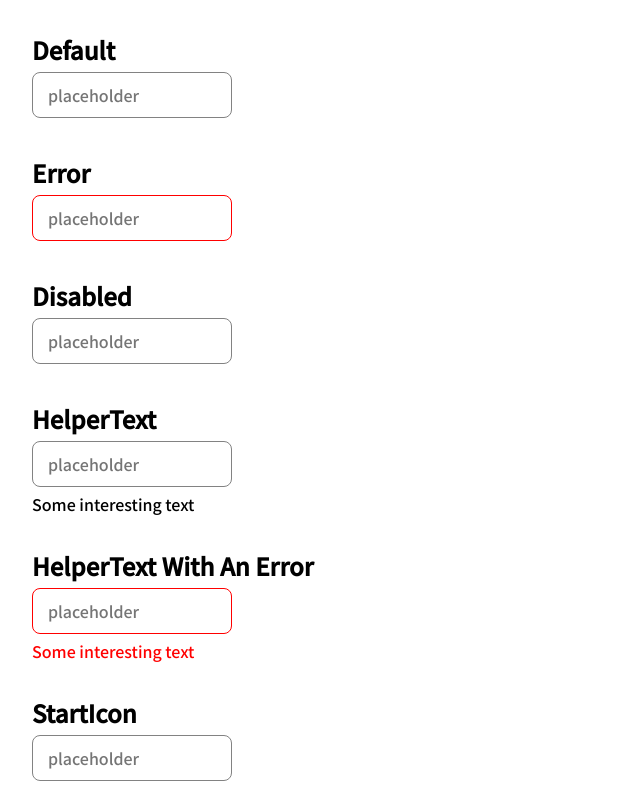
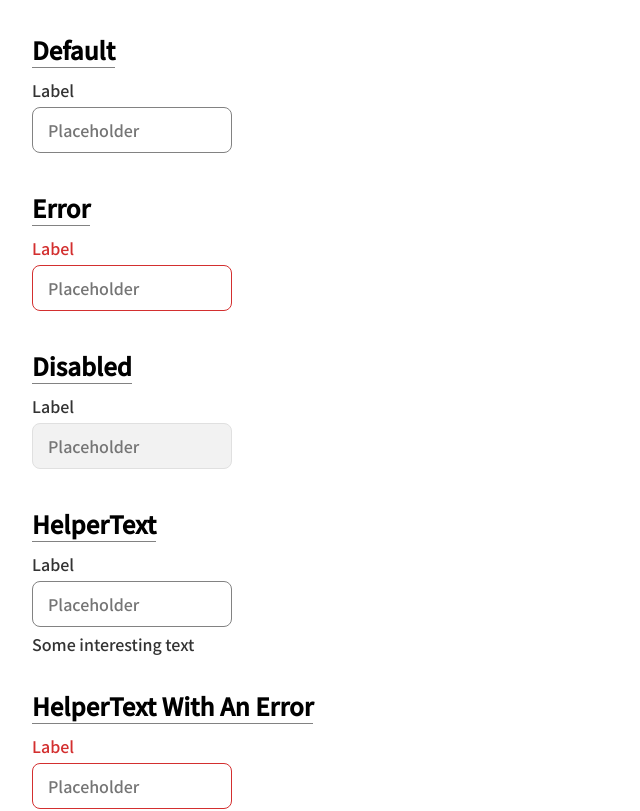
Before and after one commit to Tamarapreye-M/inputs_components_app, a React (Create React App) app: page / in a window 1280 px wide. Shown: the top 811 px of the page, without its empty margins (0-640 px from the left). Built offline with nearby package versions, Linux system fonts and the light colour scheme.

Commit message:
new styles added

```diff
--- a/src/App.css
+++ b/src/App.css
@@ -13,7 +13,7 @@ input {
 	width: 200px;
 	border: 1px solid #828282;
 	border-radius: 8px;
-	margin-bottom: 5px;
+	margin-block: 5px;
 }
 
 .container {
@@ -25,15 +25,28 @@ input {
 }
 h2 {
 	text-transform: capitalize;
-	margin-bottom: 5px;
+	margin-bottom: 10px;
+	border-bottom: 1px solid #828282;
+	display: inline-block;
+}
+.form {
+	color: #333333;
+}
+.disabled {
+	/* Gray 6 */
+
+	background: #f2f2f2;
+	/* Gray 5 */
+
+	border: 1px solid #e0e0e0;
 }
 .error,
 .helperError {
-	border-color: red;
+	border-color: #d32f2f;
 }
 
 .errorText {
-	color: red;
+	color: #d32f2f;
 }
 .fullWidth {
 	width: 100%;
--- a/src/App.js
+++ b/src/App.js
@@ -4,7 +4,7 @@ import "./App.css";
 import Input from "./components/Input";
 
 const props = [
-	{ default: "" },
+	{ default: true },
 	{ error: true },
 	{ disabled: true },
 	{ helperText: "Some interesting text" },
@@ -12,17 +12,19 @@ const props = [
 	{ startIcon: true },
 	{ endIcon: true },
 	{ fullWidth: true },
+	{ size: "small" },
+	{ size: "medium" },
 ];
 
 const pass = props.map((prop) => {
 	let keys = Object.keys(prop);
-	console.log(keys);
+	let vals = Object.values(prop);
 	return (
 		<Input
 			key={keys}
 			name={keys[0]}
-			value={keys[0] == "helperText" ? Object.values(prop)[0] : null}
-			type={Object.values(prop).length > 1 && "helperError"}
+			value={vals[0]}
+			type={vals.length > 1 && "helperError"}
 		/>
 	);
 });
--- a/src/components/Input.js
+++ b/src/components/Input.js
@@ -4,15 +4,24 @@ import PropTypes from "prop-types";
 const Input = (props) => {
 	console.log(props);
 	let { name, type, value } = props;
+	let formClass = `form ${(name === "error" || type) && "errorText"}`;
 	return (
 		<div className="wrapper">
 			<h2>
-				{name} {type && "with an error"}
+				{name === "size" && value} {name} {type && "with an error"}
 			</h2>
-			<input type="text" placeholder="placeholder" className={type || name} />
-			{name === "helperText" && (
-				<p className={type === "helperError" && "errorText"}>{value}</p>
-			)}
+
+			<div className={formClass}>
+				<label htmlFor="">Label</label>
+				<br />
+				<input
+					type="text"
+					placeholder="Placeholder"
+					className={type || name}
+					disabled={name == "disabled" && value}
+				/>
+				{name === "helperText" && <p>{value}</p>}
+			</div>
 		</div>
 	);
 };
```
